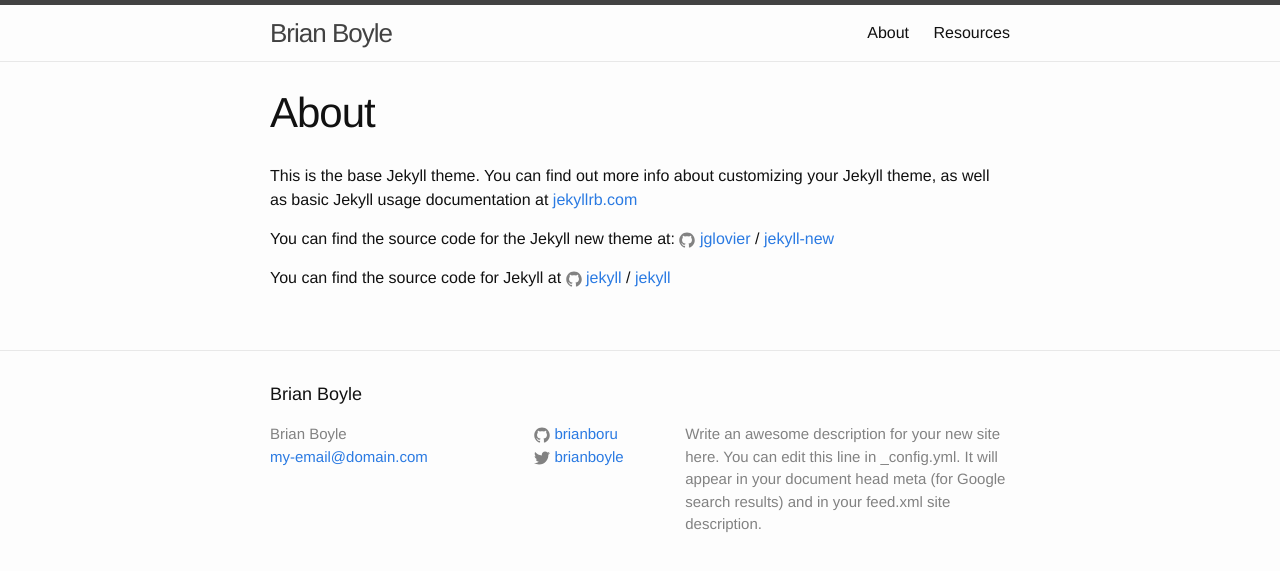
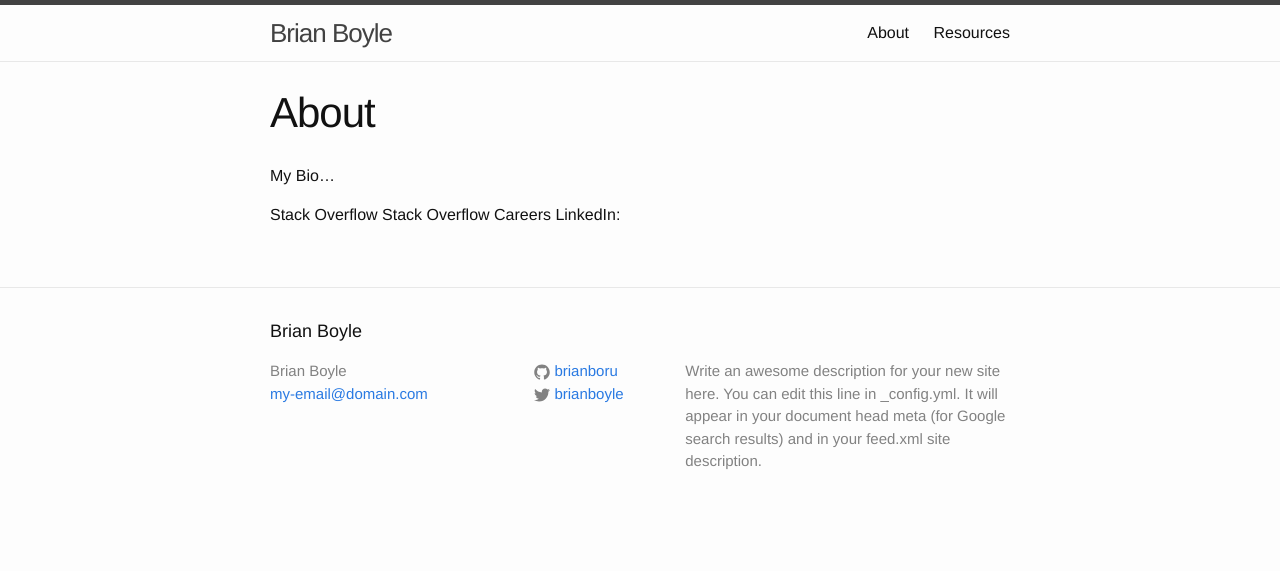
Before and after one commit to brianboru/brianboru.github.io, a Jekyll site: the page built from about.md, in a window 1280 px wide. Shown: the top 571 px of the page. Built offline with Jekyll 4.4.1, drawn with Linux system fonts in a browser that asks for light colours.

Commit message:
updated!

```diff
--- a/about.md
+++ b/about.md
@@ -4,12 +4,8 @@
 permalink: /about/
 ---
 
-This is the base Jekyll theme. You can find out more info about customizing your Jekyll theme, as well as basic Jekyll usage documentation at [jekyllrb.com](http://jekyllrb.com/)
+My Bio...
 
-You can find the source code for the Jekyll new theme at:
-{% include icon-github.html username="jglovier" %} /
-[jekyll-new](https://github.com/jglovier/jekyll-new)
-
-You can find the source code for Jekyll at
-{% include icon-github.html username="jekyll" %} /
-[jekyll](https://github.com/jekyll/jekyll)
+Stack Overflow
+Stack Overflow Careers
+LinkedIn:
--- a/index.html
+++ b/index.html
@@ -4,7 +4,7 @@
 
 <div class="home">
 
-  <h1 class="page-heading">Posts</h1>
+  <h1 class="page-heading">Articles</h1>
 
   <ul class="post-list">
     {% for post in site.posts %}
@@ -14,6 +14,7 @@
         <h2>
           <a class="post-link" href="{{ post.url | prepend: site.baseurl }}">{{ post.title }}</a>
         </h2>
+        {{ post.excerpt }}
       </li>
     {% endfor %}
   </ul>
```
